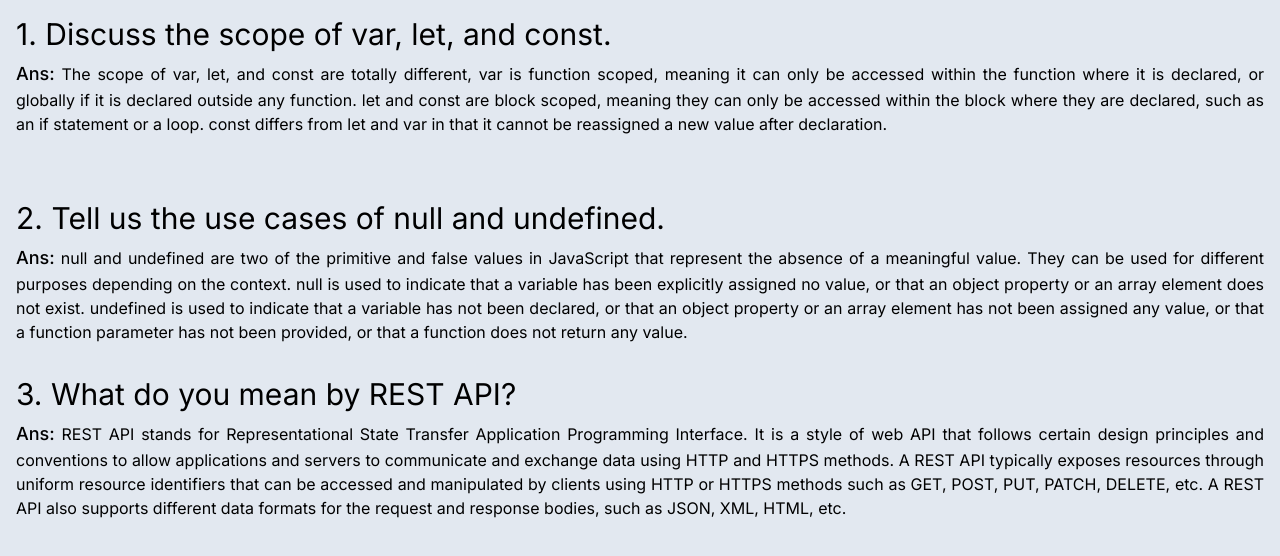
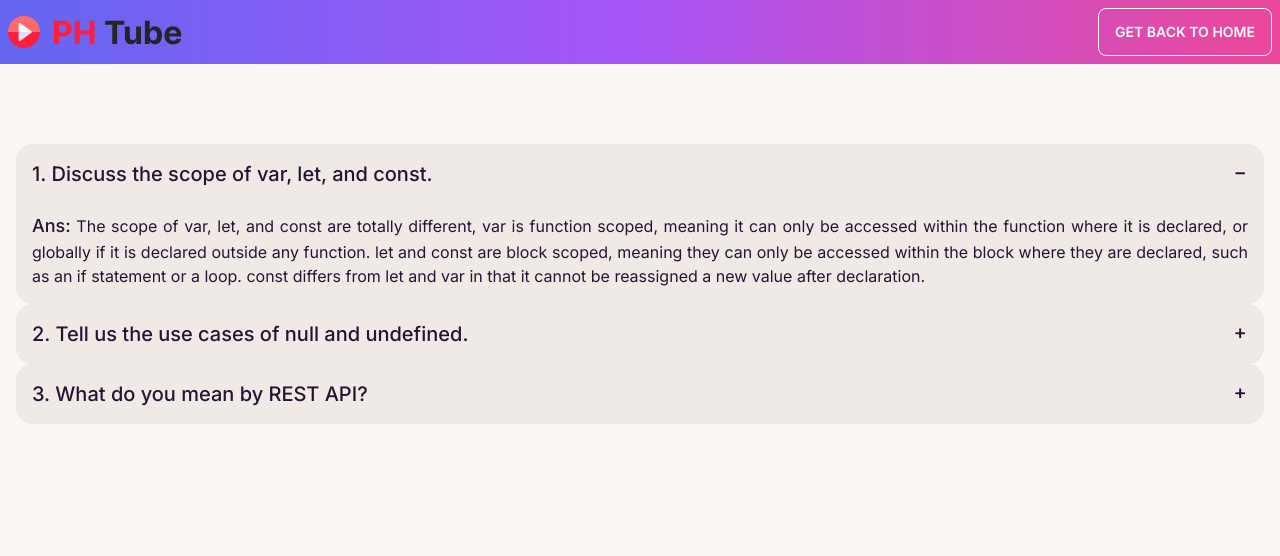
Before and after one commit to shakib2123/PHero-Tube-Web, a plain HTML site: page blog.html in a window 1280 px wide. Drawn offline with nearby package versions, Linux system fonts and the light colour scheme.

Commit message:
blog part created

```diff
--- a/blog.html
+++ b/blog.html
@@ -1,5 +1,5 @@
 <!DOCTYPE html>
-<html lang="en">
+<html lang="en" data-theme="cupcake">
 
 <head>
     <meta charset="UTF-8">
@@ -10,7 +10,8 @@
     <link rel="preconnect" href="https://fonts.googleapis.com">
     <link rel="preconnect" href="https://fonts.gstatic.com" crossorigin>
     <link href="https://fonts.googleapis.com/css2?family=Inter:wght@400;500;600;700;900&display=swap" rel="stylesheet">
-
+    <!-- daisy UI -->
+    <link href="https://cdn.jsdelivr.net/npm/daisyui@3.6.4/dist/full.css" rel="stylesheet" type="text/css" />
     <!-- tailwind CSS -->
     <script src="https://cdn.tailwindcss.com"></script>
 
@@ -21,53 +22,90 @@
     </style>
 </head>
 
-<body class="font-inter bg-slate-200">
+<body class="font-inter">
+    <!-- header start -->
+    <header>
+        <nav class="navbar bg-gradient-to-r from-indigo-500 via-purple-500 to-pink-500">
+            <div class="flex-1">
+                <img src="./images/Logo.png" alt="image not found!">
+            </div>
+            <div class="flex-none">
+                <a href="./index.html"><button class="btn btn-outline rounded-lg hover:bg-cyan-600  text-white">Get Back
+                        To
+                        Home</button></a>
+            </div>
+        </nav>
+    </header>
 
     <!-- Q&A section start -->
-    <section class="container mx-auto p-4">
-        <div class="mb-10 md:mb-16">
-            <h2 class="text-3xl">1. Discuss the scope of var, let, and const.</h2>
-            <p class="mt-2 text-justify"> <span class="text-lg font-medium">Ans:</span> The scope of var, let, and const
+    <section class="container mx-auto mt-16 p-4">
+        <div class="collapse collapse-plus bg-base-200">
+            <input type="radio" name="my-accordion-3" checked="checked" />
+            <div class="collapse-title text-xl font-medium">
+                1. Discuss the scope of var, let, and const.
+            </div>
+            <div class="collapse-content">
+                <p class="mt-2 text-justify"> <span class="text-lg font-medium">Ans:</span> The scope of var, let, and
+                    const
                     are totally different, var
                     is function scoped, meaning it can only be accessed within the function where it is declared, or
                     globally if it is
-                declared outside any function. let and const are block scoped, meaning they can only be accessed within
+                    declared outside any function. let and const are block scoped, meaning they can only be accessed
+                    within
                     the block where
-                they are declared, such as an if statement or a loop. const differs from let and var in that it cannot
+                    they are declared, such as an if statement or a loop. const differs from let and var in that it
+                    cannot
                     be reassigned a
                     new value after declaration.</p>
             </div>
-        <div class="mb-8">
-            <h2 class="text-3xl">2. Tell us the use cases of null and undefined.</h2>
-            <p class="mt-2 text-justify"><span class="text-lg font-medium">Ans:</span> null and undefined are two of the
+        </div>
+        <div class="collapse collapse-plus bg-base-200">
+            <input type="radio" name="my-accordion-3" />
+            <div class="collapse-title text-xl font-medium">
+                2. Tell us the use cases of null and undefined.
+            </div>
+            <div class="collapse-content">
+                <p class="mt-2 text-justify"><span class="text-lg font-medium">Ans:</span> null and undefined are two of
+                    the
                     primitive and false values in JavaScript that represent the absence of a meaningful value. They
-                can be used for different purposes depending on the context. null is used to indicate that a variable
+                    can be used for different purposes depending on the context. null is used to indicate that a
+                    variable
                     has been
-                explicitly assigned no value, or that an object property or an array element does not exist. undefined
+                    explicitly assigned no value, or that an object property or an array element does not exist.
+                    undefined
                     is used to
-                indicate that a variable has not been declared, or that an object property or an array element has not
+                    indicate that a variable has not been declared, or that an object property or an array element has
+                    not
                     been assigned any
-                value, or that a function parameter has not been provided, or that a function does not return any value.
+                    value, or that a function parameter has not been provided, or that a function does not return any
+                    value.
                 </p>
             </div>
-        <div class="mb-8">
-            <h2 class="text-3xl">3. What do you mean by REST API?</h2>
+        </div>
+        <div class="collapse collapse-plus bg-base-200">
+            <input type="radio" name="my-accordion-3" />
+            <div class="collapse-title text-xl font-medium">
+                3. What do you mean by REST API?
+            </div>
+            <div class="collapse-content">
                 <p class="mt-2 text-justify"><span class="text-lg font-medium">Ans:</span> REST API stands for
                     Representational State Transfer Application Programming Interface. It is a style of web API that
-                follows certain design principles and conventions to allow applications and servers to communicate and
+                    follows certain design principles and conventions to allow applications and servers to communicate
+                    and
                     exchange data
                     using HTTP and HTTPS methods. A REST API typically exposes resources through
                     uniform resource
                     identifiers that can be accessed and manipulated by clients using HTTP or HTTPS methods such as GET,
                     POST,
                     PUT, PATCH,
-                DELETE, etc. A REST API also supports different data formats for the request and response bodies, such
+                    DELETE, etc. A REST API also supports different data formats for the request and response bodies,
+                    such
                     as JSON, XML,
                     HTML, etc.</p>
-
+            </div>
         </div>
     </section>
-    <!-- data.sort((a, b) => parseInt(b.others.views) - parseInt(a.others.views)) -->
+
 </body>
 
 </html>
```
Also changed, not shown: index.html (+2 -2 lines), js/index.js (+5 -5 lines). Lines whose indentation alone changed are shown as unchanged.
